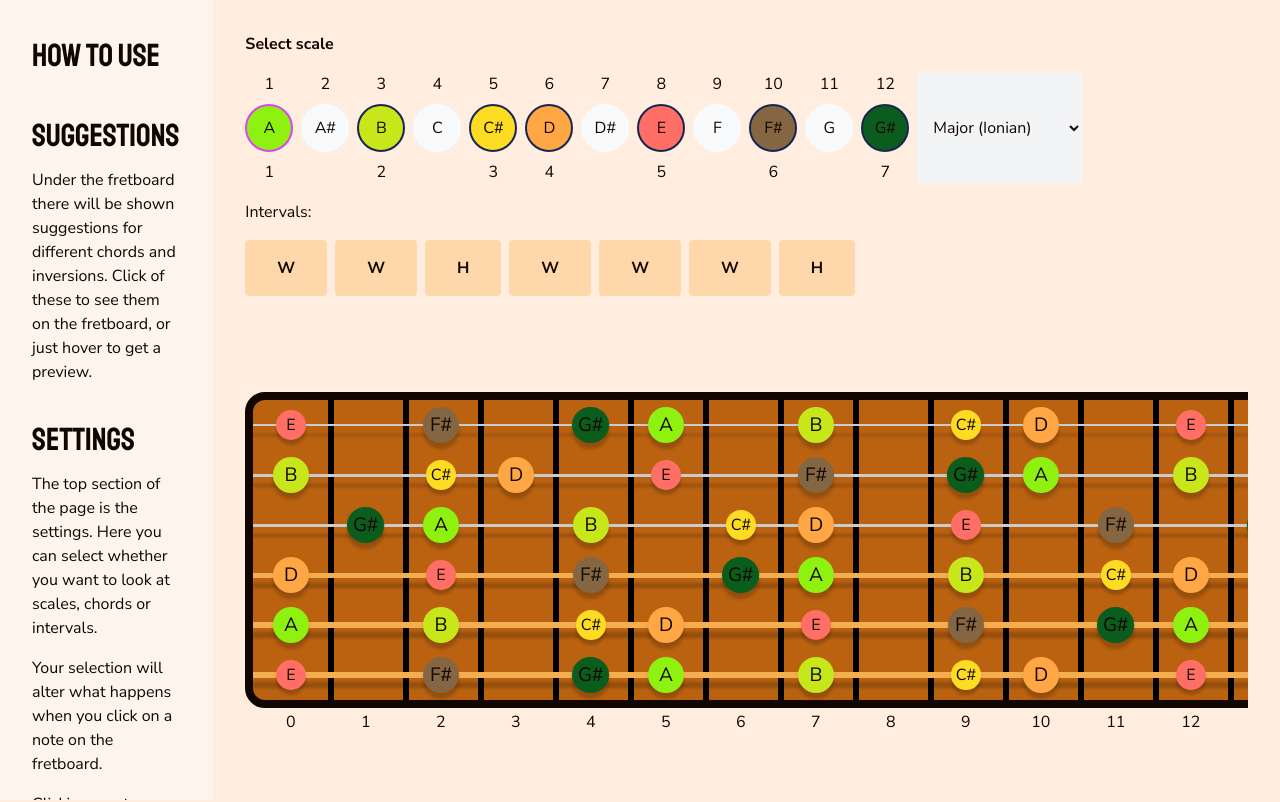
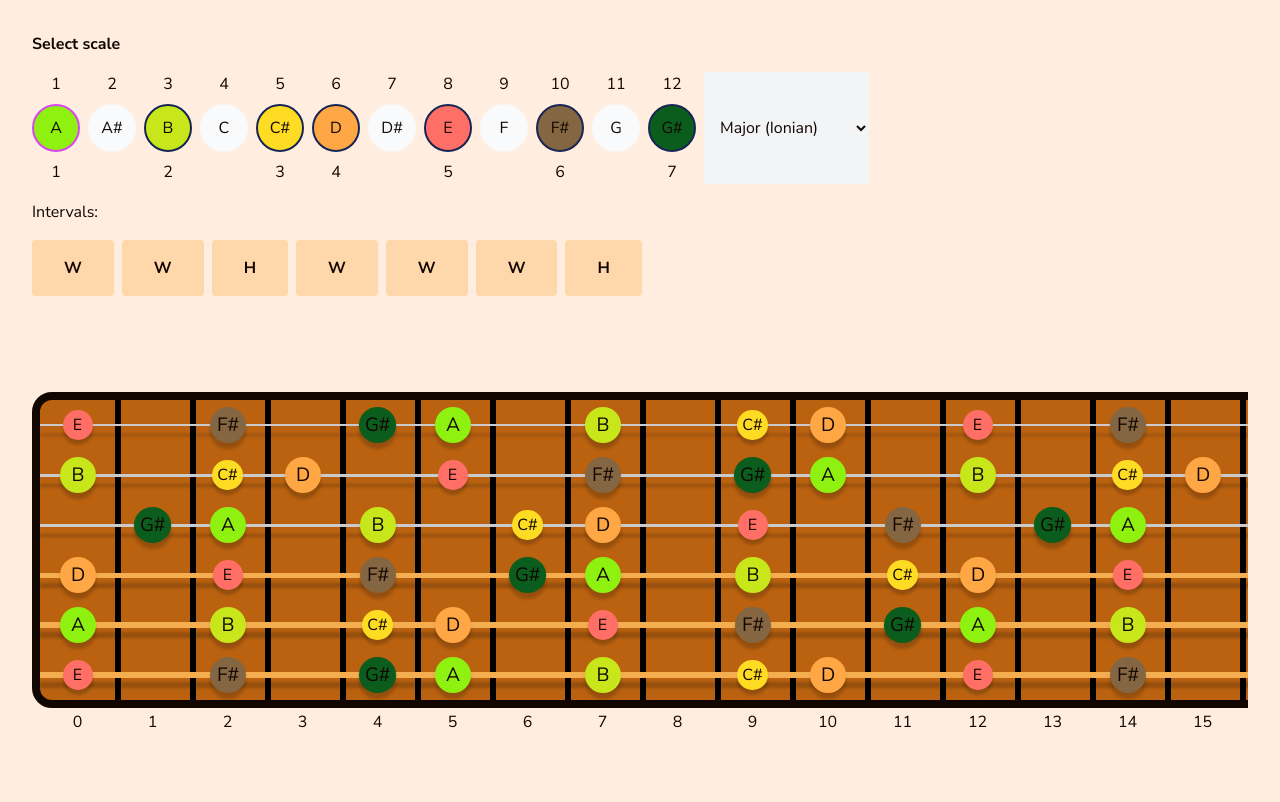
Before and after one commit to ChristianPisani/GuitarApp, a React (Vite) app in the folder GuitarApp/: page /visualizer in a window 1280 px wide. Shown: the top 802 px of the page. Built offline with nearby package versions, Linux system fonts and the light colour scheme; a web font is replaced by a local one.

Commit message:
Remove fluff

```diff
--- a/GuitarApp/src/data/chords.ts
+++ b/GuitarApp/src/data/chords.ts
@@ -34,6 +34,10 @@ export const chordExtensions = [
     interval: 11,
   },
   {
+    name: "Diminished 7th",
+    interval: 10,
+  },
+  {
     name: "9th",
     interval: 3,
   },
@@ -56,7 +60,11 @@ export const getChordName = (chord: Chord) => {
       ? matchingExtensions[matchingExtensions.length - 1].name
       : "";
 
-  return `${noteToString(chord.root)} ${
+  const chordName = `${noteToString(chord.root)} ${
     matchingTriad?.name
   } ${matchingExtensionName}`;
+
+  const chordNameNoDuplicates = [...new Set(chordName.split(" "))].join(" ");
+
+  return chordNameNoDuplicates;
 };
--- a/GuitarApp/src/output.css
+++ b/GuitarApp/src/output.css
@@ -615,10 +615,6 @@ video {
   margin-inline-start: 0.75rem;
 }
 
-.mb-8 {
-  margin-bottom: 2rem;
-}
-
 .flex {
   display: flex;
 }
@@ -679,6 +675,10 @@ video {
   min-width: 18rem;
 }
 
+.max-w-\[100svw\] {
+  max-width: 100svw;
+}
+
 .rotate-45 {
   --tw-rotate: 45deg;
   transform: translate(var(--tw-translate-x), var(--tw-translate-y)) rotate(var(--tw-rotate)) skewX(var(--tw-skew-x)) skewY(var(--tw-skew-y)) scaleX(var(--tw-scale-x)) scaleY(var(--tw-scale-y));
@@ -720,6 +720,14 @@ video {
   gap: 2rem;
 }
 
+.overflow-auto {
+  overflow: auto;
+}
+
+.overflow-hidden {
+  overflow: hidden;
+}
+
 .rounded {
   border-radius: 0.25rem;
 }
@@ -755,9 +763,9 @@ video {
   border-color: rgb(17 24 39 / var(--tw-border-opacity));
 }
 
-.bg-amber-900 {
+.bg-blue-500 {
   --tw-bg-opacity: 1;
-  background-color: rgb(120 53 15 / var(--tw-bg-opacity));
+  background-color: rgb(59 130 246 / var(--tw-bg-opacity));
 }
 
 .bg-gray-100 {
@@ -793,26 +801,6 @@ video {
 .bg-yellow-600 {
   --tw-bg-opacity: 1;
   background-color: rgb(202 138 4 / var(--tw-bg-opacity));
-}
-
-.bg-yellow-500 {
-  --tw-bg-opacity: 1;
-  background-color: rgb(234 179 8 / var(--tw-bg-opacity));
-}
-
-.bg-amber-500 {
-  --tw-bg-opacity: 1;
-  background-color: rgb(245 158 11 / var(--tw-bg-opacity));
-}
-
-.bg-amber-600 {
-  --tw-bg-opacity: 1;
-  background-color: rgb(217 119 6 / var(--tw-bg-opacity));
-}
-
-.bg-blue-500 {
-  --tw-bg-opacity: 1;
-  background-color: rgb(59 130 246 / var(--tw-bg-opacity));
 }
 
 .p-2 {
--- a/GuitarApp/src/routes/fretboard-visualization/FretboardVisualization.tsx
+++ b/GuitarApp/src/routes/fretboard-visualization/FretboardVisualization.tsx
@@ -126,11 +126,9 @@ export const FretboardVisualization = () => {
         setSelectedScale,
       }}
     >
-      <main className={"main"}>
-        <SideBar />
-        <div className={"content"}>
-          <Settings></Settings>
-          <div className={"main-content"}>
+      <main className={"grid max-w-[100svw] overflow-hidden"}>
+        <Settings />
+        <div className={"main-content overflow-auto"}>
           <FretBoard />
         </div>
         <div className={"p-8"}>
@@ -142,7 +140,6 @@ export const FretboardVisualization = () => {
             note={selectedNote}
           />
         </div>
-        </div>
       </main>
     </FretboardContext.Provider>
   );
--- a/GuitarApp/src/ui/chord/chord.tsx
+++ b/GuitarApp/src/ui/chord/chord.tsx
@@ -15,7 +15,6 @@ export type ChordDegreeVisualizerProps = {
   degrees: number[];
   scale: Scale;
   note: Note;
-  showNoteIndex: boolean; // TODO: Move this into context??
 };
 
 export const ChordDegreeVisualizer: FC<ChordDegreeVisualizerProps> = ({
@@ -25,7 +24,7 @@ export const ChordDegreeVisualizer: FC<ChordDegreeVisualizerProps> = ({
 }) => {
   type ChordType = "power" | "triad" | "7th" | "9th";
   const [chordType, setChordType] = useState<ChordType>("triad");
-  const [showNoteIndex, setShowNoteIndex] = useState(false);
+  const [showNoteIndex, setShowNoteIndex] = useState(false); // TODO: Move this into context??
 
   const chordTypeIndexes = {
     power: 2,
```
Lines whose indentation alone changed are shown as unchanged.
